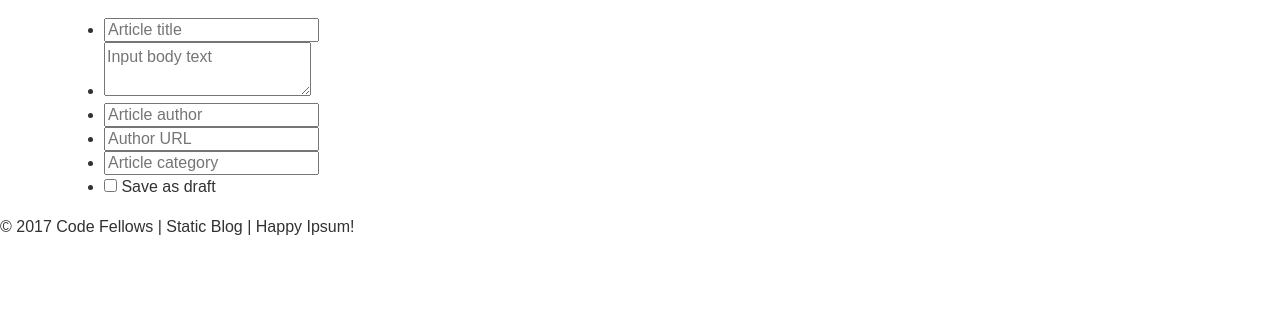
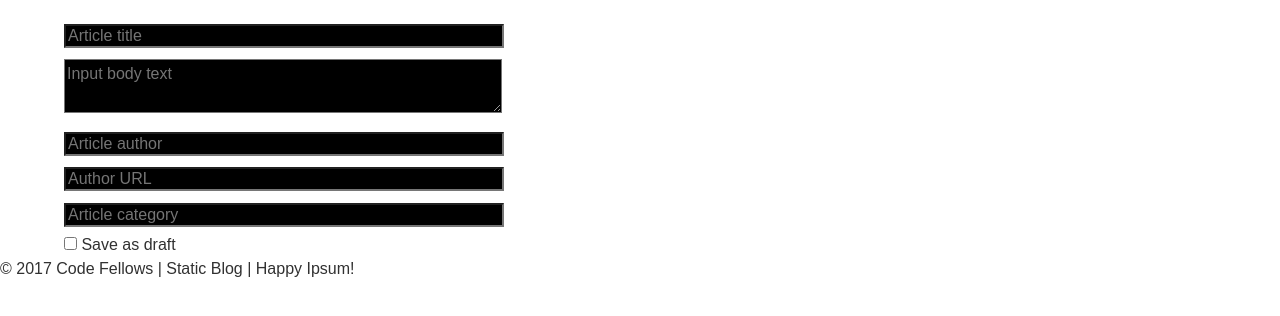
Before and after one commit to codefellows-seattle-301d19/05-form-building, a plain HTML site: page jeff-mike/new.html in a window 1280 px wide. Shown: the part 278-594 px from the top of the page. Drawn offline with nearby package versions, Linux system fonts and the light colour scheme; files whose address does not match are found by name.

Commit message:
updated our file to finish our ToDo's

```diff
--- a/jeff-mike/styles/base.css
+++ b/jeff-mike/styles/base.css
@@ -45,4 +45,33 @@ a:visited {
 
 /*FORM STYLES
 =======================================*/
-/*TODO: Add the CSS needed to style the form*/
+
+#article-info {
+  width: 50%;
+
+}
+
+#article-info ul {
+  padding: 0;
+  margin: 0;
+}
+
+#article-info li {
+  list-style: none;
+}
+
+#article-info input,#article-info textarea {
+  margin: 1% 0;
+  width: 75%;
+  background: black;
+  color: white;
+}
+
+#article-info label {
+  width: auto;
+  float: left;
+}
+
+#article-info label input {
+  width: auto;
+}
--- a/jeff-mike/styles/modules.css
+++ b/jeff-mike/styles/modules.css
@@ -52,8 +52,16 @@
   text-decoration: none;
 }
 
-/*TODO: Add CSS for the "article-export" portion of our new page*/
+#article-export {
+  width: 100%;
+  float: left;
+}
 
+#article-export textarea {
+  width: 75%;
+  background: black;
+  color: white;
+}
 
 @media only screen and (min-width: 640px) {
   .icon-menu {
```
Also changed, not shown: jeff-mike/new.html (+0 -5 lines).
